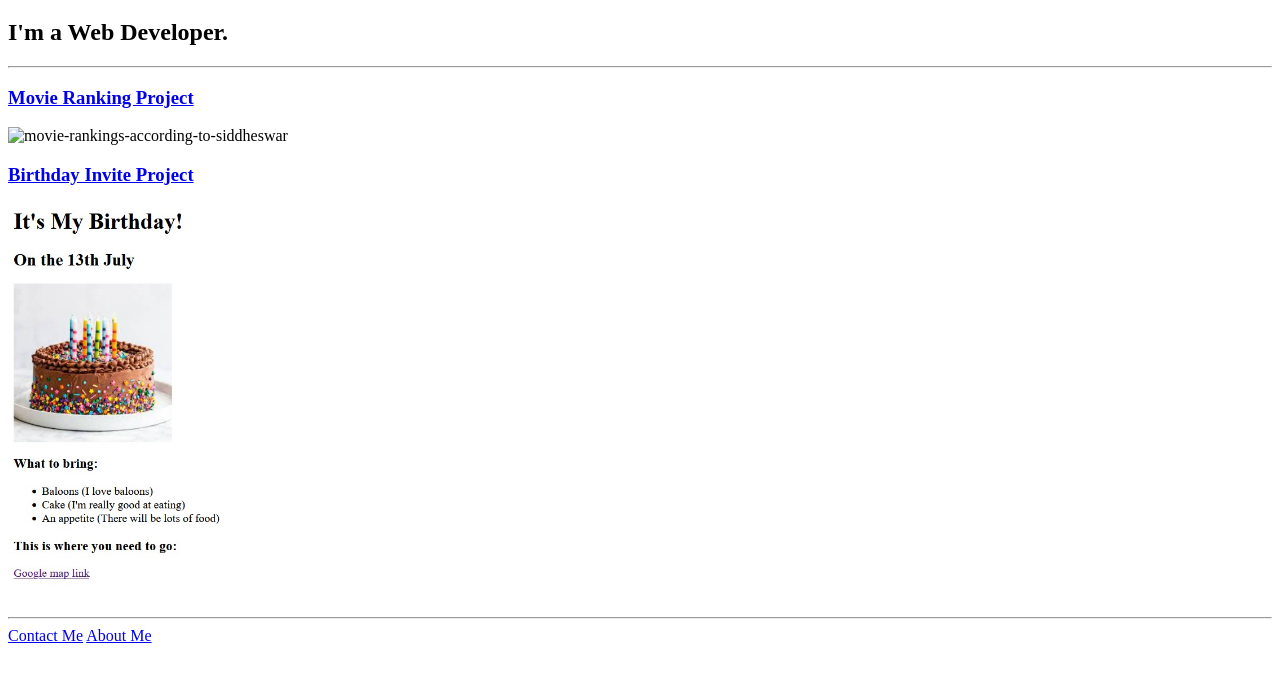
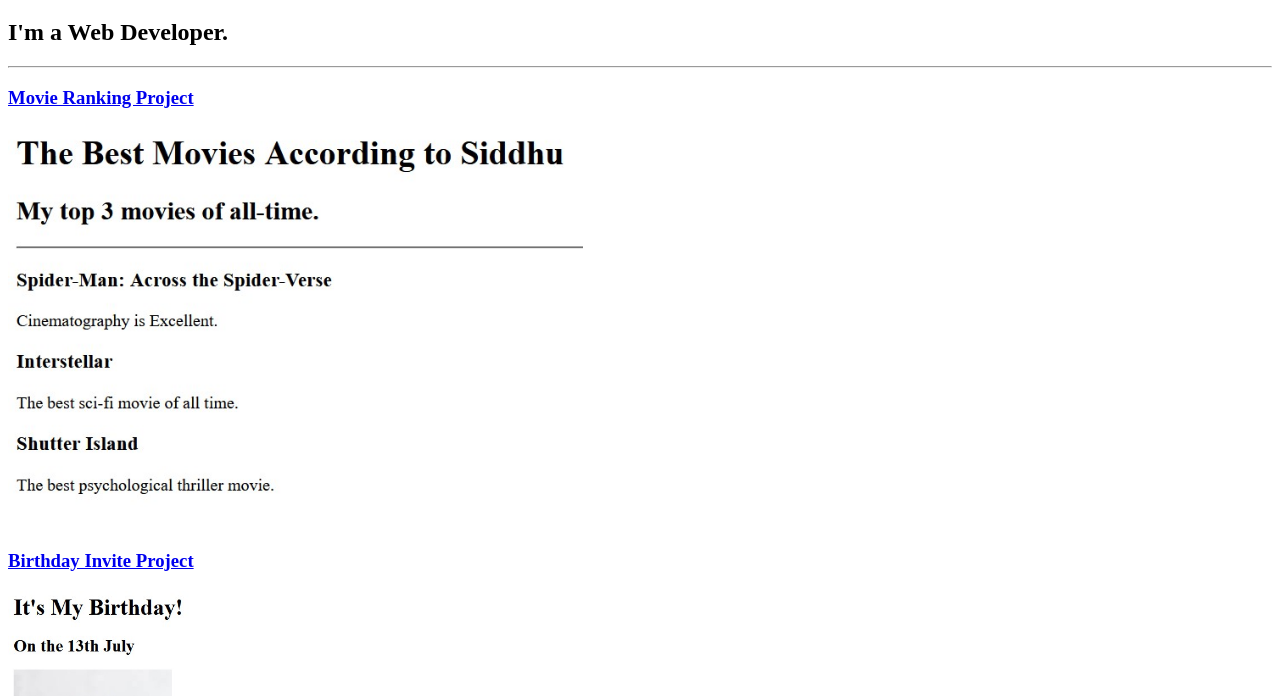
Before and after one commit to siddheswartripurari/html-portfolio, a plain HTML site: page index.html in a window 1280 px wide. Shown: the part 61-757 px from the top of the page. Drawn offline with Linux system fonts and the light colour scheme.

Commit message:
Update index.html

```diff
--- a/index.html
+++ b/index.html
@@ -10,7 +10,7 @@
     <h2>I'm a Web Developer.</h2>
     <hr>
     <a href="./public/movie-ranking.html"><h3>Movie Ranking Project</h3></a>
-    <img src="./Images/movie-ranking.jpg/" height="400" alt="movie-rankings-according-to-siddheswar">
+    <img src="./Images/movie-ranking.jpg" height="400" alt="movie-rankings-according-to-siddheswar">
     <br>
     <a href="./public/birthday-invite.html"><h3>Birthday Invite Project</h3></a>
     <img src="./Images/birthday-invite.jpg" height="400" alt="birthday-invite">
```
